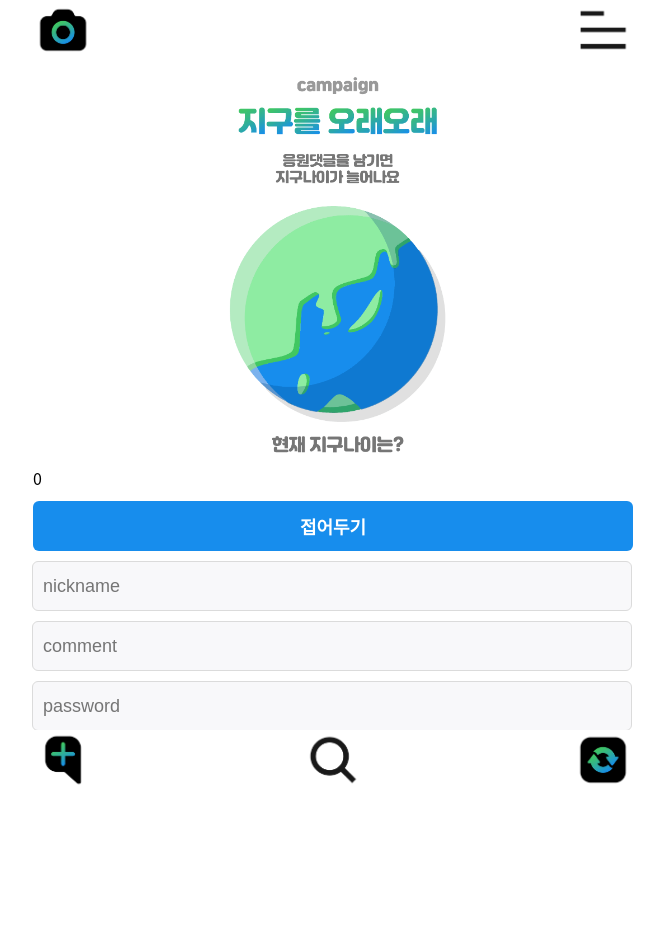
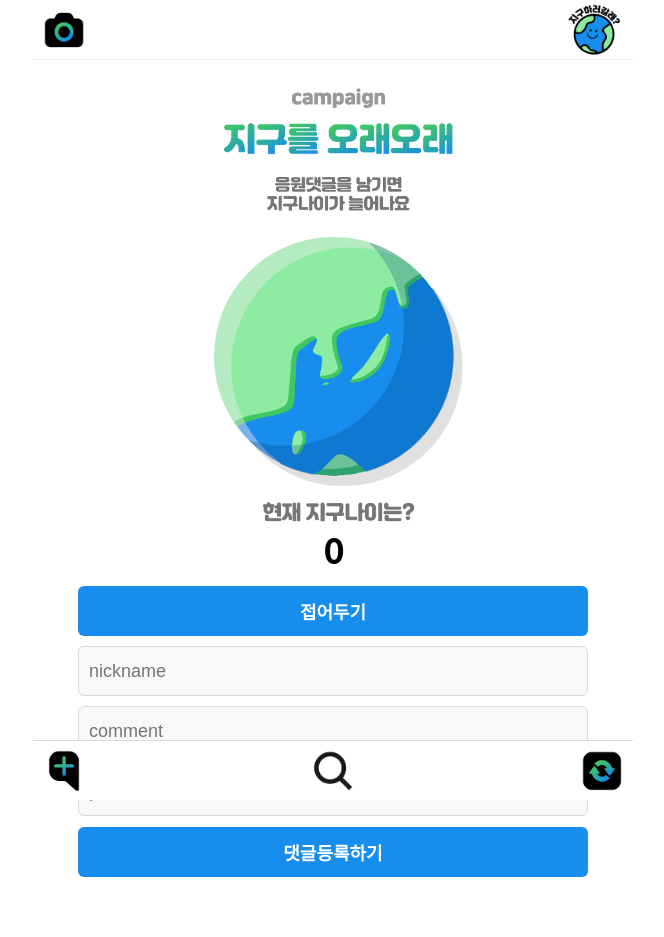
Before and after one commit to kimpearl3599/recycle_classification, a Flask app: page / in a window 1280 px wide. Shown: the whole page, without its empty margins (307-971 px from the left). Before the commit the page ends 785 px from the top, so only its background shows below. Run offline with Flask 2, Linux system fonts and the light colour scheme; data that the repository does not hold is empty; some libraries are stand-ins or nearby versions.

Commit message:
upload final/page/review

```diff
--- a/static/review.css
+++ b/static/review.css
@@ -1,57 +1,79 @@
 body {
-    margin:0 auto;
+    max-width: 600px;
+    margin: 0 auto;
     padding: 0;
     position: relative;
     font-size: 16px;
-    width: 600px;
     font-family: "Noto Sans CJK KR", sans-serif , "Roboto", sans-serif; ;
 
 }
+#logo {
+    background-image: url('../static/images/logo.png');
+    width: 54px;
+    height: 54px;
+    background-size: cover;
+    background-position: center;
+    background-repeat: no-repeat;
+    margin-right: 6px;
+}
 .header {
+    margin: 0 auto;
+    position: fixed;
     max-width: 600px;
     width: 100%;
-    margin: 0 auto;
+    height: 60px;
     display: flex;
-    flex-direction: row;
+    align-items: center;
     justify-content: space-between;
+    box-sizing: border-box;
+    padding: 0 6px;
+    border-bottom: 1px solid #ededed;
+    background-color: #fff;
 
 }
 .footer {
     position: fixed;
+    z-index: 10;
     bottom: 0;
-    text-align: center;
-    z-index: 100;
     box-sizing: border-box;
+    padding: 0 6px;
     max-width: 600px;
     width: 100%;
-    height: 70px;
+    height: 60px;
     margin: 0 auto;
     display: flex;
-    flex-direction: row;
+    align-items: center;
     justify-content: space-between;
     background-color: #ffffff;
+    border-top: 1px solid #DBDBDB;
 }
 .container {
+    padding-top: 60px;
+    padding-bottom: 60px;
     max-width: 600px;
     width: 100%;
+    margin: 0 auto;
+}
+.wrap {
+    max-width: 600px;
+    width: 85%;
+    height: auto;
     margin: 0 auto;
 }
 input {
     max-width: 600px;
     width: 100%;
     height: 50px;
-    box-sizing: border-box;
     font-size: 18px;
-    margin: 0 20px;
     background-color: #F8F8FA;
     border: 1px solid #DBDBDB;
     border-radius: 6px;
     padding-left: 10px;
+    box-sizing: border-box;
 }
 .btn {
     max-width: 600px;
     width: 100%;
-    margin: 0 20px;
     height: 50px;
     font-size: 18px;
     font-weight: 700;
@@ -74,17 +96,16 @@ input {
 .btn-xs {
     max-width: 50px;
     width: 100%;
-    height: 40px;
-    font-size: 18px;
-    font-weight: 700;
+    height: 30px;
+    font-size: 14px;
     background-color: #178ded;
     color: #ffffff;
     border: none;
     border-radius: 6px;
 }
 .nav {
-    width: 60px;
-    height: 60px;
+    width: 50px;
+    height: 50px;
     background-size: contain;
     background-repeat: no-repeat;
     background-position: center;
@@ -97,20 +118,29 @@ input {
 .btn_menu_bar {
     background-image: url('../static/images/btn_nav.png');
 }
-
+.btn_open_close {
+    margin-top: 20px;
+    margin-bottom: 10px;
+}
+.review_post {
+    margin-top: 16px;
+}
 
 .container .earth_img {
     width: 100%;
-    height: 390px;
-    margin: 10px auto;
+    height: 450px;
+    margin: 20px auto 0;
     background-image: url("../static/images/review_earth_img.png");
     background-size: contain;
     background-position: center;
     background-repeat: no-repeat;
 }
 
-.container button {
-    margin: 15px 20px 10px 0;
+.container .count {
+    font-weight: 700;
+    font-size: 36px;
+    letter-spacing: -2px;
+    text-align: center;
 }
 
 .footer .review {
@@ -126,9 +156,10 @@ input {
     background-image: url("../static/images/recycle_squre.png");
 
 }
+.review_box {
+}
 
 .review_box input {
-    margin-left: -1px;
     margin-bottom: 10px;
 }
 
--- a/templates/review.html
+++ b/templates/review.html
@@ -29,8 +29,10 @@
 
     <link rel="preconnect" href="https://fonts.googleapis.com">
     <link rel="preconnect" href="https://fonts.gstatic.com" crossorigin>
-    <link href="https://fonts.googleapis.com/css2?family=Noto+Sans+KR:wght@100;300;400;500;700;900&display=swap" rel="stylesheet">
-    <link href="https://fonts.googleapis.com/css2?family=Roboto:ital,wght@0,100;0,300;0,400;0,500;0,700;0,900;1,100;1,300;1,400;1,500;1,700;1,900&display=swap" rel="stylesheet">
+    <link href="https://fonts.googleapis.com/css2?family=Noto+Sans+KR:wght@100;300;400;500;700;900&display=swap"
+          rel="stylesheet">
+    <link href="https://fonts.googleapis.com/css2?family=Roboto:ital,wght@0,100;0,300;0,400;0,500;0,700;0,900;1,100;1,300;1,400;1,500;1,700;1,900&display=swap"
+          rel="stylesheet">
     <link rel="stylesheet" href="../static/review.css">
     <script>
         // 새로고침할때마다 Review list 보여주는 함수 실행
@@ -79,7 +81,7 @@
                     $('.review_list').empty()
 
                     let reviews = response['all_reviews']
-                    let counts = response['all_count']
+                    let counts = response['all_count']*10
                     console.log(counts)
                     let temp_html2 = `<div class="count_review">${counts}</div>`
 
@@ -103,7 +105,7 @@
                                         <div class="edit_btn ${id}_list_btn_group">
                                             <div style="display:none" class="pwd_group ${id}_confirm_btn_group">
                                                 <p>비밀번호</p>
-                                                <input id="${id}_confirm_pw_input" type="password" class="pwd_input" placeholder="입력했던 비밀번호로 수정 및 삭제가능">
+                                                <input id="${id}_confirm_pw_input" type="password" class="pwd_input" placeholder="비밀번호를 입력하세요.">
                                                 <button id="${id}_confirm_pw_btn" class="btn-xs btn_confirm_pw">확인</button>
                                             </div>
                                             <div class="updel_btn">
@@ -192,9 +194,10 @@
 <div class="header">
     <button class="nav btn_camera"></button>
     <div id="logo"></div>
-    <button class="nav btn_menu_bar"></button>
+
 </div>
 <div class="container">
+    <div class="wrap">
         <div class="earth_img"></div>
         <div class="count">
 
@@ -213,6 +216,8 @@
 
         </div>
     </div>
+
+</div>
 <div class="footer">
     <button class="nav review"></button>
     <button class="nav crawling"></button>
```
Also changed, not shown: other parts of static/review.css (+48 -21 lines), static/images/logo.png (added). Lines whose indentation alone changed are shown as unchanged.
